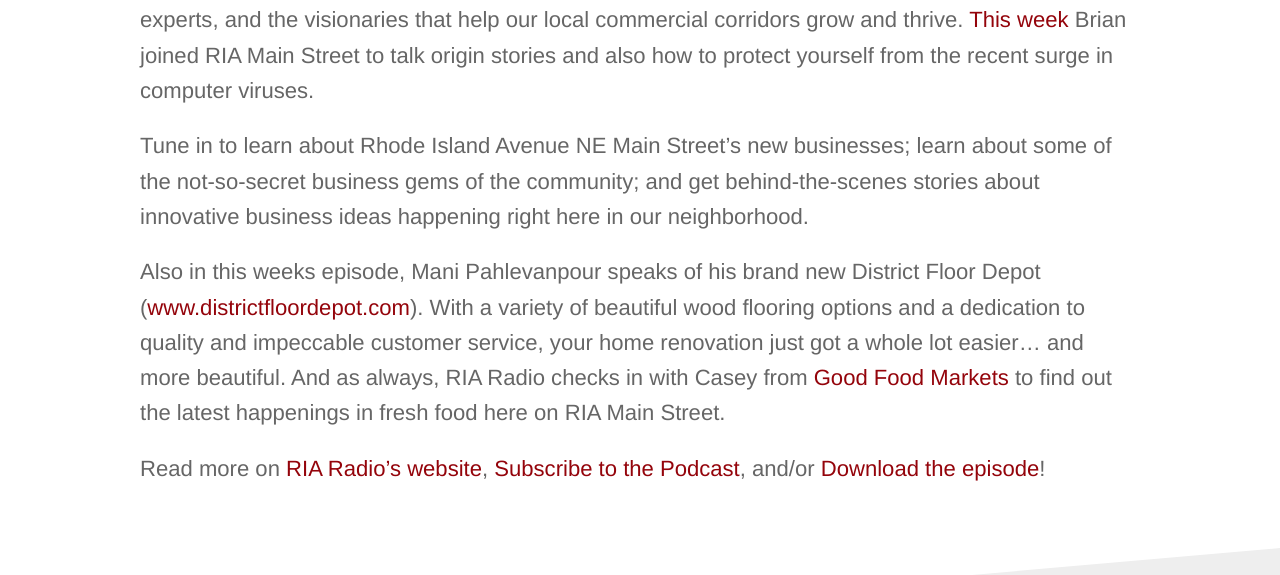
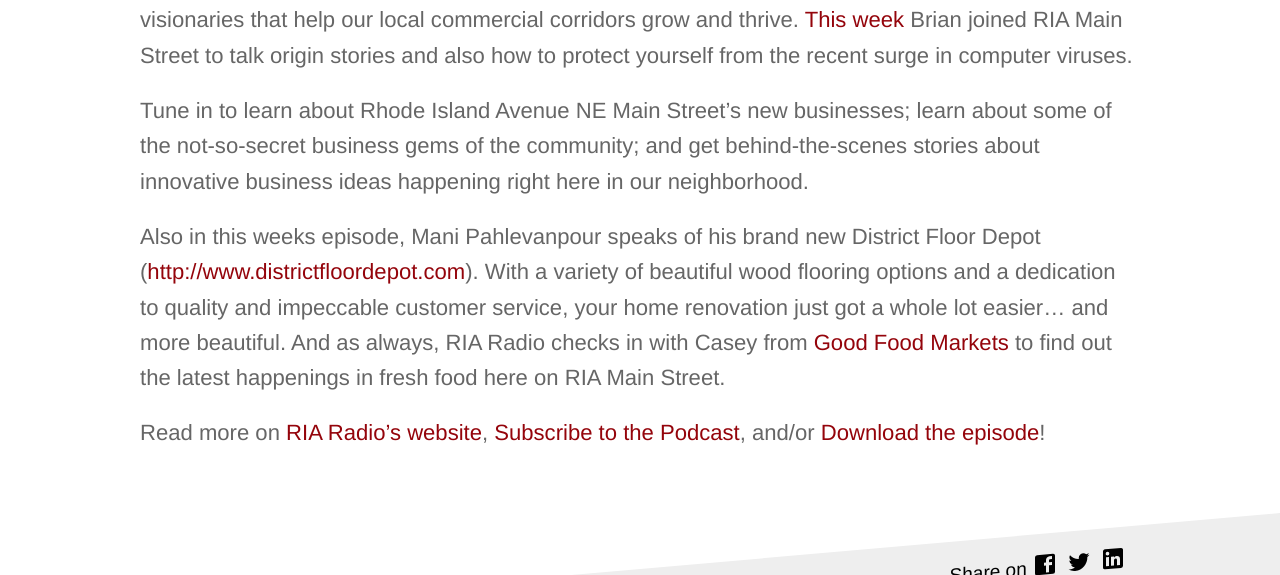
Before and after one commit to benevolenttech/btek.cc, a Jekyll site: the page built from _posts/2017-05-30-catch-us-on-rhode-island-radio.md, in a window 1280 px wide and 900 px high, scrolled down 741 px, cut to the strip 0-575 px from the top of the window. Built offline with Jekyll 4.4.1, drawn with Linux system fonts in a browser that asks for light colours; comment, search, counter and statistics services are not loaded; some of the changed lines change nothing that is shown.

Commit message:
Updated '_posts/2017-05-30-catch-us-on-rhode-island-radio.md' via CloudCannon

```diff
--- a/_posts/2017-05-30-catch-us-on-rhode-island-radio.md
+++ b/_posts/2017-05-30-catch-us-on-rhode-island-radio.md
@@ -11,10 +11,11 @@
 image: /images/benevolent_tech_dc_seo.png
 ---
 
-<span class="dropcap">W</span>**e're Famous!** Each week, [Rhode Island Avenue (RIA) Radio](http://riamainstreet.org/ria-radio-podcasts/) hosts Michelle Yancey and Kyle Todd sit down to visit with area business owners, city leaders, small business training experts, and the visionaries that help our local commercial corridors grow and thrive. [This week](http://www.buzzsprout.com/46492/519092-74-benevolent-tech-district-floor-depot.mp3) Brian joined RIA Main Street to talk origin stories and also how to protect yourself from the recent surge in computer viruses.
+
+W**e're Famous!** Each week, [Rhode Island Avenue (RIA) Radio](http://riamainstreet.org/ria-radio-podcasts/) hosts Michelle Yancey and Kyle Todd sit down to visit with area business owners, city leaders, small business training experts, and the visionaries that help our local commercial corridors grow and thrive. [This week](http://www.buzzsprout.com/46492/519092-74-benevolent-tech-district-floor-depot.mp3) Brian joined RIA Main Street to talk origin stories and also how to protect yourself from the recent surge in computer viruses.
 
 Tune in to learn about Rhode Island Avenue NE Main Street’s new businesses; learn about some of the not-so-secret business gems of the community; and get behind-the-scenes stories about innovative business ideas happening right here in our neighborhood.
 
-Also in this weeks episode, Mani Pahlevanpour speaks of his brand new District Floor Depot ([www.districtfloordepot.com](www.districtfloordepot.com)). With a variety of beautiful wood flooring options and a dedication to quality and impeccable customer service, your home renovation just got a whole lot easier... and more beautiful. And as always, RIA Radio checks in with Casey from [Good Food Markets](http://www.goodfoodmarkets.com/) to find out the latest happenings in fresh food here on RIA Main Street.
+Also in this weeks episode, Mani Pahlevanpour speaks of his brand new District Floor Depot ([http://www.districtfloordepot.com](http://www.districtfloordepot.com)). With a variety of beautiful wood flooring options and a dedication to quality and impeccable customer service, your home renovation just got a whole lot easier… and more beautiful. And as always, RIA Radio checks in with Casey from [Good Food Markets](http://www.goodfoodmarkets.com/) to find out the latest happenings in fresh food here on RIA Main Street.
 
 Read more on [RIA Radio's website](http://riamainstreet.org/ria-radio-podcasts/), [Subscribe to the Podcast](pcast:/http://feeds.feedburner.com/rhodeislandavenueradio), and/or [Download the episode](http://www.buzzsprout.com/46492/519092-74-benevolent-tech-district-floor-depot.mp3)!
```
